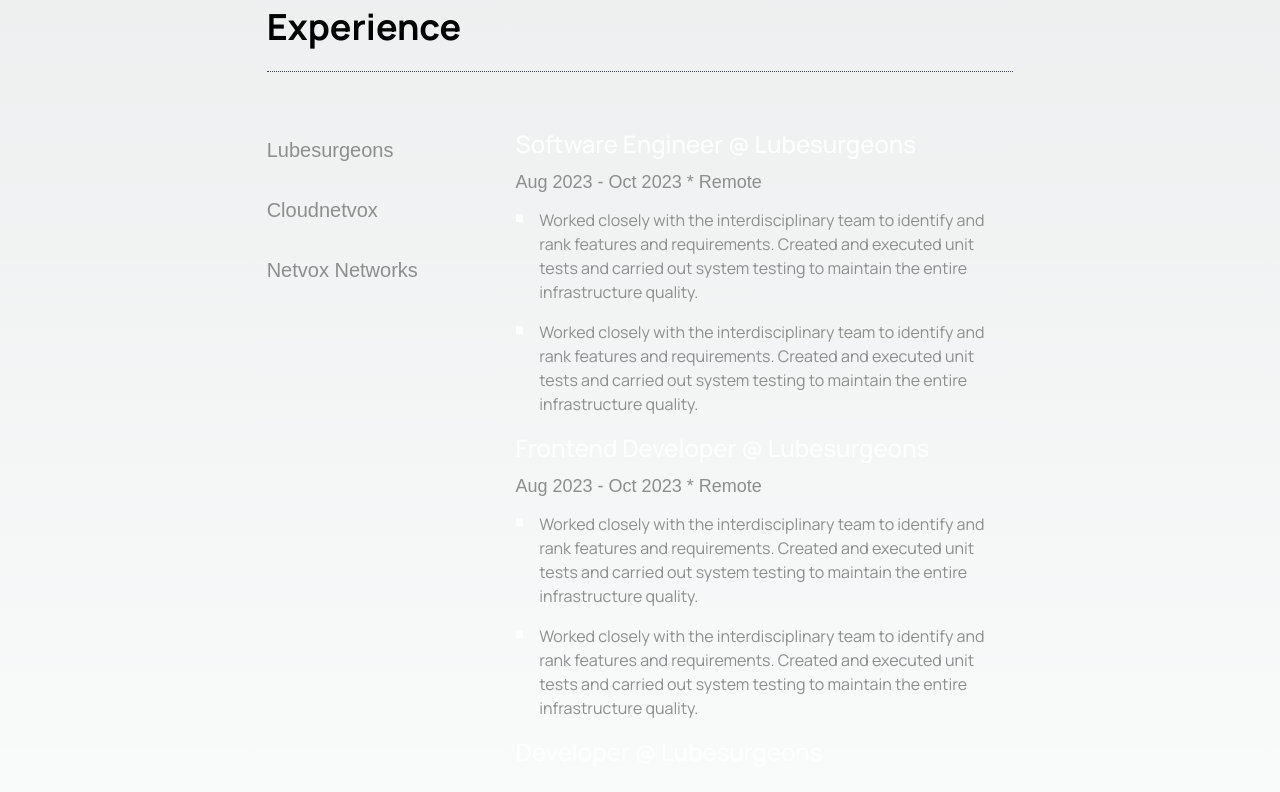
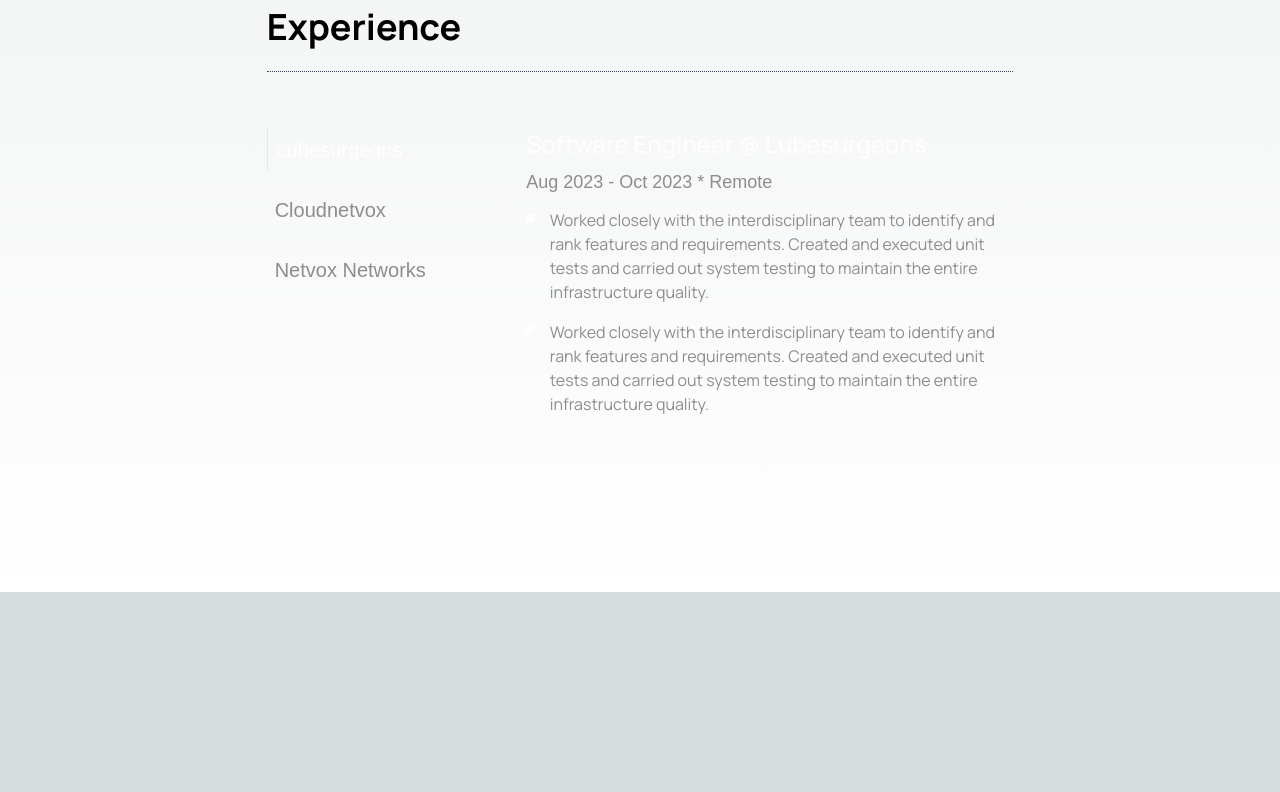
Before and after one commit to zyzer01/portfolio-zyzer, a Next.js app: page / in a window 1280 px wide. Shown: the part 1600-2392 px from the top of the page. After the commit the page ends 2192 px from the top, so only its background shows below. Built offline with nearby package versions, Linux system fonts and the light colour scheme; a web font is replaced by a local one.

Commit message:
update page.tsx, Experience.tsx and items.tsx

```diff
--- a/src/app/page.tsx
+++ b/src/app/page.tsx
@@ -9,7 +9,7 @@
   return (
     <div className="grid grid-cols-6 px-8 lg-px-16 xl:px-20">
       <div>
-        <div className="hidden md:flex flex-col space-y-6 justify-center fixed top-0 bottom-0">
+        <div className="hidden md:flex flex-col space-y-8 justify-center fixed top-0 bottom-0">
           {socials.map((item, index) => (
             <Link href={item.href} key={index}>
               <p className="text-xl hover:scale-125 transition ease-in-out duration-300">
--- a/src/components/Experience.tsx
+++ b/src/components/Experience.tsx
@@ -5,7 +5,7 @@
 import { useState } from 'react';
 
 const Experience = () => {
-  const [activeTab, setActiveTab] = useState('Ubuntu');
+  const [activeTab, setActiveTab] = useState('Lubesurgeons');
 
   const handleTabClick = (tab) => {
     setActiveTab(tab);
@@ -16,18 +16,16 @@
       <div className="mb-14 border-b pb-6 border-gray-700 border-dotted">
         <h1 className="text-4xl font-bold">Experience</h1>
       </div>
-      <div className="grid grid-cols-3 text-shade">
+      <div className="grid grid-cols-3 gap-8 text-shade">
         <div>
           <nav className="proggy text-xl">
-            <ul className="flex flex-col space-y-4">
+            <ul className="flex flex-col space-y-4 transition-all ease duration-300">
               {experience.map((tab) => (
                 <li
                   key={tab.id}
                   onClick={() => handleTabClick(tab.company)}
-                  className={`cursor-pointer hover:bg-shade py-2 ${
-                    activeTab === tab.company
-                      ? 'text-domain border-domain font-medium'
-                      : 'hover:border-domain grayscale'
+                  className={`cursor-pointer pl-2 hover:bg-opacity-25 hover:bg-shade py-2 ${
+                    activeTab === tab.company && 'border-l text-bright'
                   }`}>
                   {tab.company}
                 </li>
@@ -38,6 +36,8 @@
         <div className="col-span-2">
           {experience.map((item) => (
             <div key={item.id}>
+              {activeTab === item.company && (
+                <div>
                   <h2 className="text-bright text-2xl font-medium">{item.jobDescription}</h2>
                   <p className="proggy pt-2 text-lg">{item.duration}</p>
                   <ul className="list-none pt-3">
@@ -49,6 +49,8 @@
                     ))}
                   </ul>
                 </div>
+              )}
+            </div>
           ))}
         </div>
       </div>
--- a/src/utils/items.tsx
+++ b/src/utils/items.tsx
@@ -95,6 +95,6 @@
       'Worked closely with the interdisciplinary team to identify and rank features and requirements. Created and executed unit tests and carried out system testing to maintain the entire infrastructure quality.',
       'Worked closely with the interdisciplinary team to identify and rank features and requirements. Created and executed unit tests and carried out system testing to maintain the entire infrastructure quality.',
     ],
-    desc: 'duration',
+    duration: 'Aug 2023 - Oct 2023 * Remote',
   },
 ];
```
Lines whose indentation alone changed are shown as unchanged.
